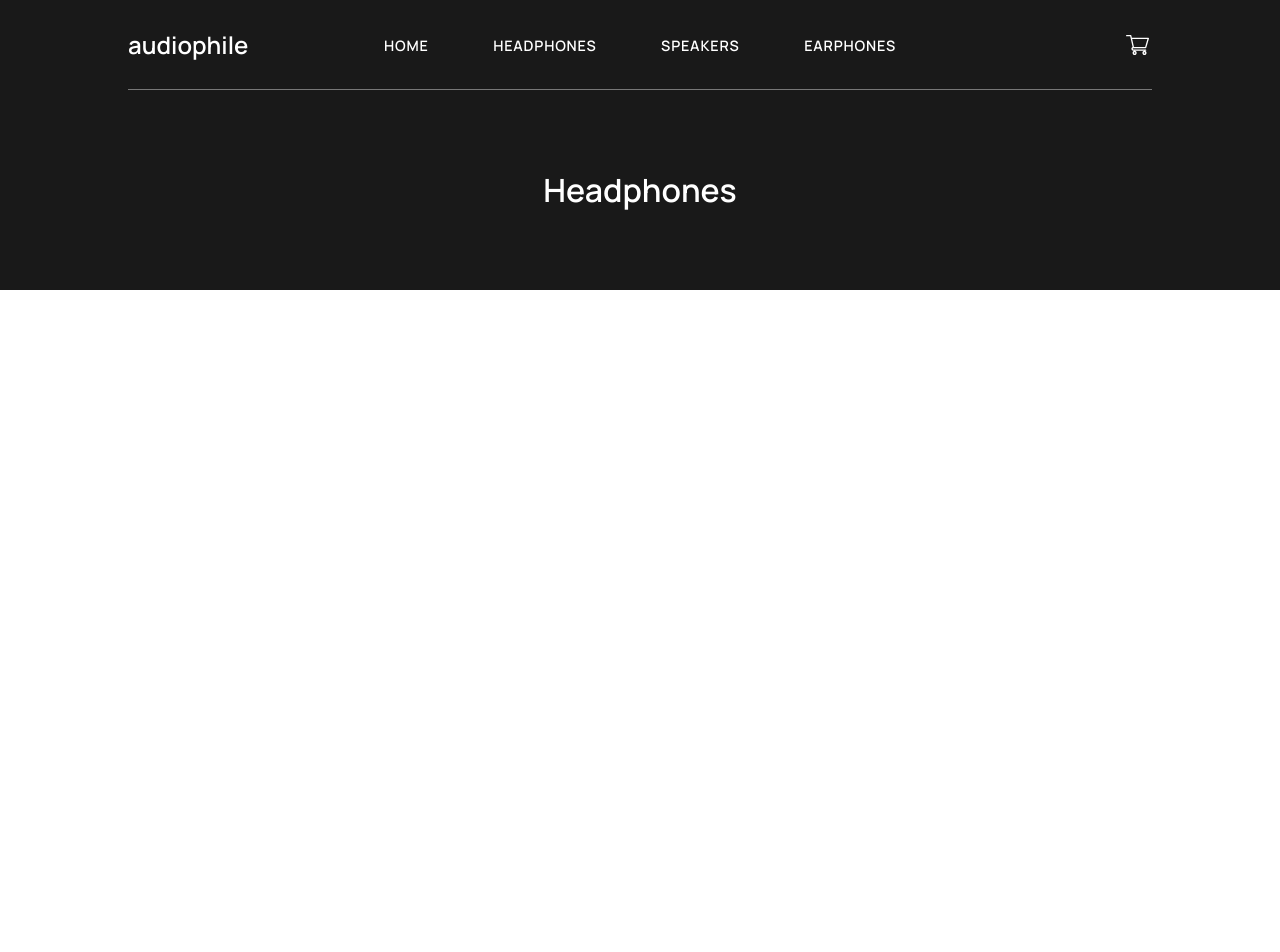
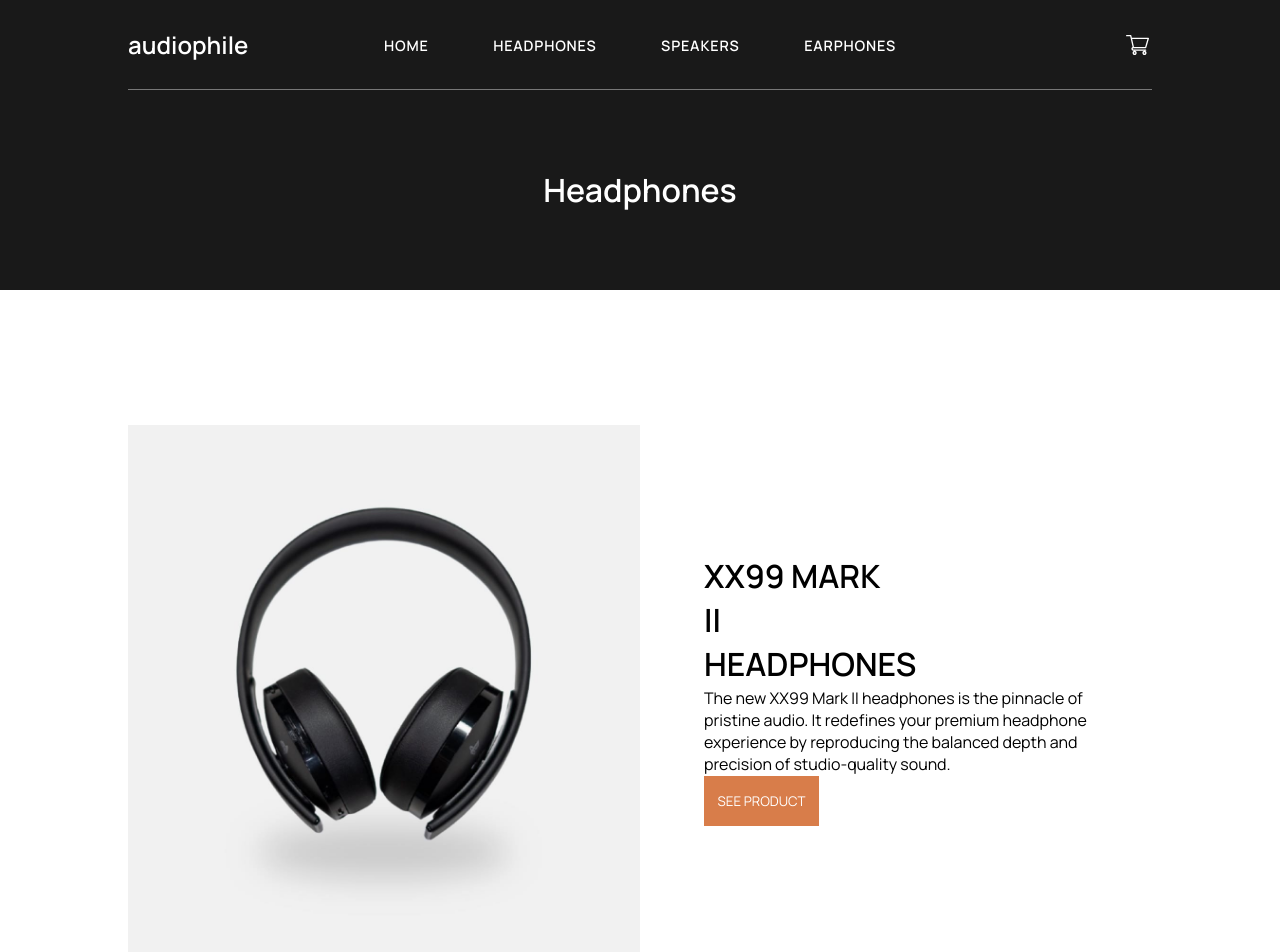
Before and after one commit to kacperlaudanski/Audiophile-e-commerce, a React (Create React App) app in the folder my-app/: page /headphones in a window 1280 px wide. Shown: the top 952 px of the page. Before the commit the page ends 800 px from the top, so only its background shows below. Built offline with nearby package versions, Linux system fonts and the light colour scheme.

Commit message:
product preview component

```diff
--- a/my-app/src/components/Categories/Headphones/HeadphonesPage.tsx
+++ b/my-app/src/components/Categories/Headphones/HeadphonesPage.tsx
@@ -1,18 +1,32 @@
-import '../../../dist-styles/categories.css'
-import HeaderSection from '../../Elements/Header/HeaderSection';
-import Navbar from '../../Elements/Navbar/Navbar';
-import CategoryBanner from '../../Elements/CategoriesElements/CategoryBanner';
-import CategorySelectionPanel from '../../Home/CategorySelectionPanel';
-import AboutCompany from '../../Home/AboutCompany';
-import Footer from '../../Elements/Footer/Footer';
+import "../../../dist-styles/categories.css";
+import HeaderSection from "../../Elements/Header/HeaderSection";
+import Navbar from "../../Elements/Navbar/Navbar";
+import CategoryBanner from "../../Elements/CategoriesElements/CategoryBanner";
+import MainSection from "../../Home/MainSection";
+import ProductPreview from "../../Elements/Products/ProductPreview";
+import XXMarkIIImage from "../../../images/product-xx99-mark-two-headphones/desktop/image-category-page-preview.jpg";
+import CategorySelectionPanel from "../../Home/CategorySelectionPanel";
+import AboutCompany from "../../Home/AboutCompany";
+import Footer from "../../Elements/Footer/Footer";
+import React from "react";
 
 const HeadphonesPage: React.FC = (props) => {
-    return (
+  return (
+    <React.Fragment>
       <HeaderSection>
         <Navbar />
         <CategoryBanner>Headphones</CategoryBanner>
       </HeaderSection>
-    )
-}
+      <MainSection>
+        <ProductPreview
+          productImage={XXMarkIIImage}
+          productName="XX99 MARK II HEADPHONES"
+          productDescription="The new XX99 Mark II headphones is the pinnacle of pristine audio. It redefines your premium headphone experience by reproducing the balanced depth and precision of studio-quality sound."
+          productPageLink="/"
+        />
+      </MainSection>
+    </React.Fragment>
+  );
+};
 
 export default HeadphonesPage;
--- /dev/null
+++ b/my-app/src/components/Elements/Products/ProductPreview.tsx
@@ -0,0 +1,25 @@
+import React from "react";
+import { NavLink, useNavigate } from "react-router-dom";
+import "../../../dist-styles/products.css";
+
+const ProductPreview: React.FC<{
+  productImage: string;
+  productName: string;
+  productDescription: string;
+  productPageLink: string;
+}> = ({ productImage, productName, productDescription, productPageLink}) => {
+  const navigate = useNavigate();
+
+  return (
+    <div className="product-preview-container">
+      <img src={productImage} alt="device-image"></img>
+      <div className="product-details">
+        <h2>{productName}</h2>
+        <p>{productDescription}</p>
+        <button className="product-link-btn" onClick={() => {navigate(productPageLink)}}>SEE PRODUCT</button>
+      </div>
+    </div>
+  );
+};
+
+export default ProductPreview;
--- /dev/null
+++ b/my-app/src/dist-styles/products.css
@@ -0,0 +1,34 @@
+.product-preview-container {
+  width: 100%;
+  height: 400px;
+  display: flex;
+  align-items: center;
+  justify-content: space-between;
+}
+.product-preview-container img {
+  width: 50%;
+}
+.product-preview-container .product-details {
+  width: 50%;
+  height: 400px;
+  box-sizing: border-box;
+  padding: 4em;
+  display: flex;
+  align-items: left;
+  justify-content: space-between;
+  flex-direction: column;
+}
+.product-preview-container .product-details h2 {
+  font-size: 2rem;
+  font-weight: bolder;
+  max-width: 50%;
+}
+.product-preview-container .product-details .product-link-btn {
+  width: 30%;
+  height: 50px;
+  background-color: #d87d4a;
+  color: #ffffff;
+  border: none;
+  transition: 0.3s linear;
+  cursor: pointer;
+}
--- /dev/null
+++ b/my-app/src/styles/products.less
@@ -0,0 +1,43 @@
+@dark-orange: rgb(216,125,74);
+@white: rgb(255,255,255);
+
+.flex-setup(@align-items, @justify-content){
+    display:flex;
+    align-items:@align-items;
+    justify-content: @justify-content;
+}
+
+.product-preview-container{
+    width:100%;
+    height:400px;
+    .flex-setup(center, space-between);
+
+    img{
+        width:50%;
+    }
+
+    .product-details{
+        width:50%;
+        height:400px;
+        box-sizing: border-box;
+        padding:4em;
+        .flex-setup(left, space-between);
+        flex-direction: column;
+
+        h2{
+            font-size: 2rem;
+            font-weight: bolder;
+            max-width: 50%;
+        }
+
+        .product-link-btn{
+            width:30%;
+            height:50px;
+            background-color: @dark-orange;
+            color:@white;
+            border: none;
+            transition: .3s linear;
+            cursor: pointer;
+        }
+    }
+}
```
